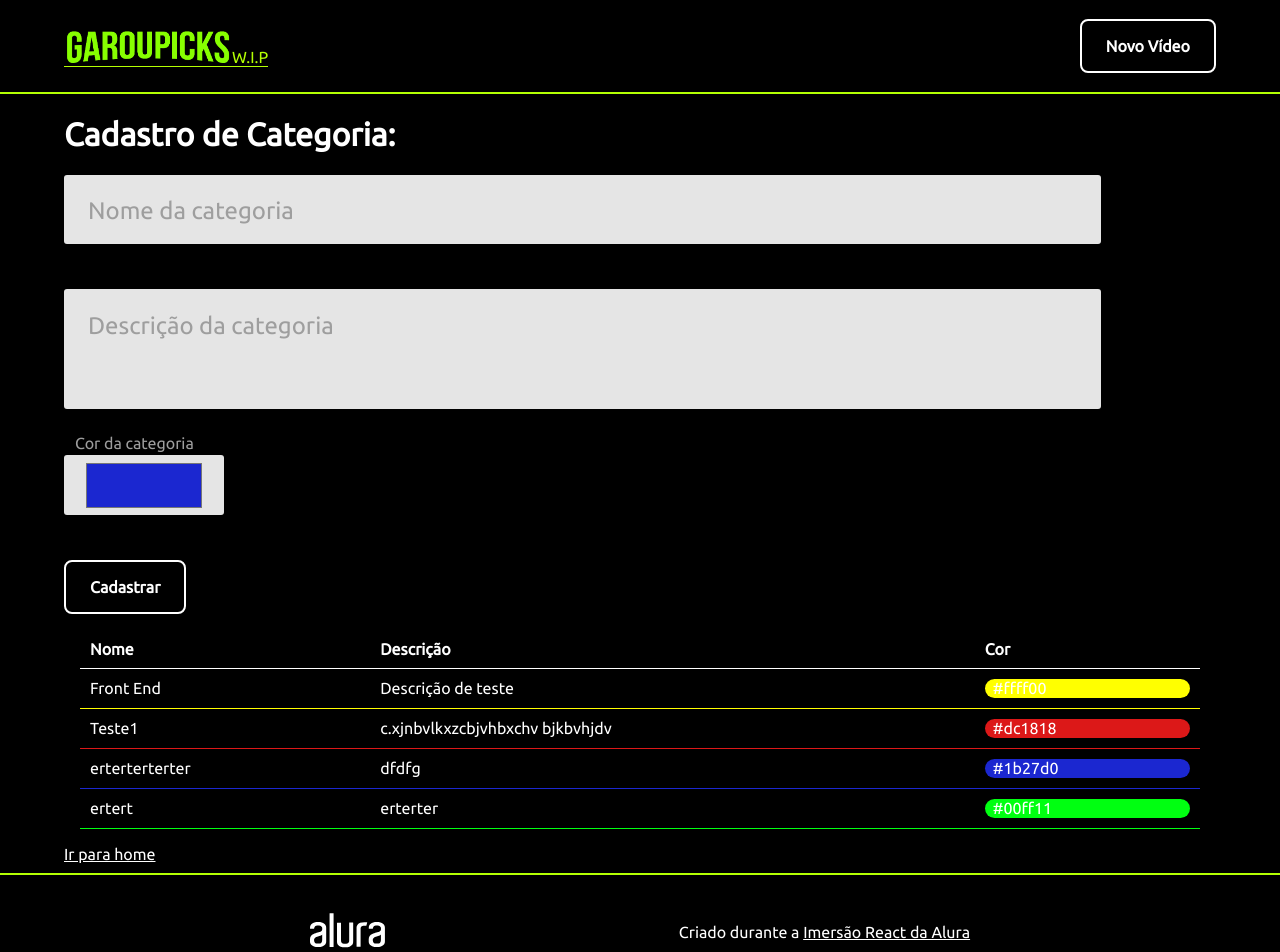
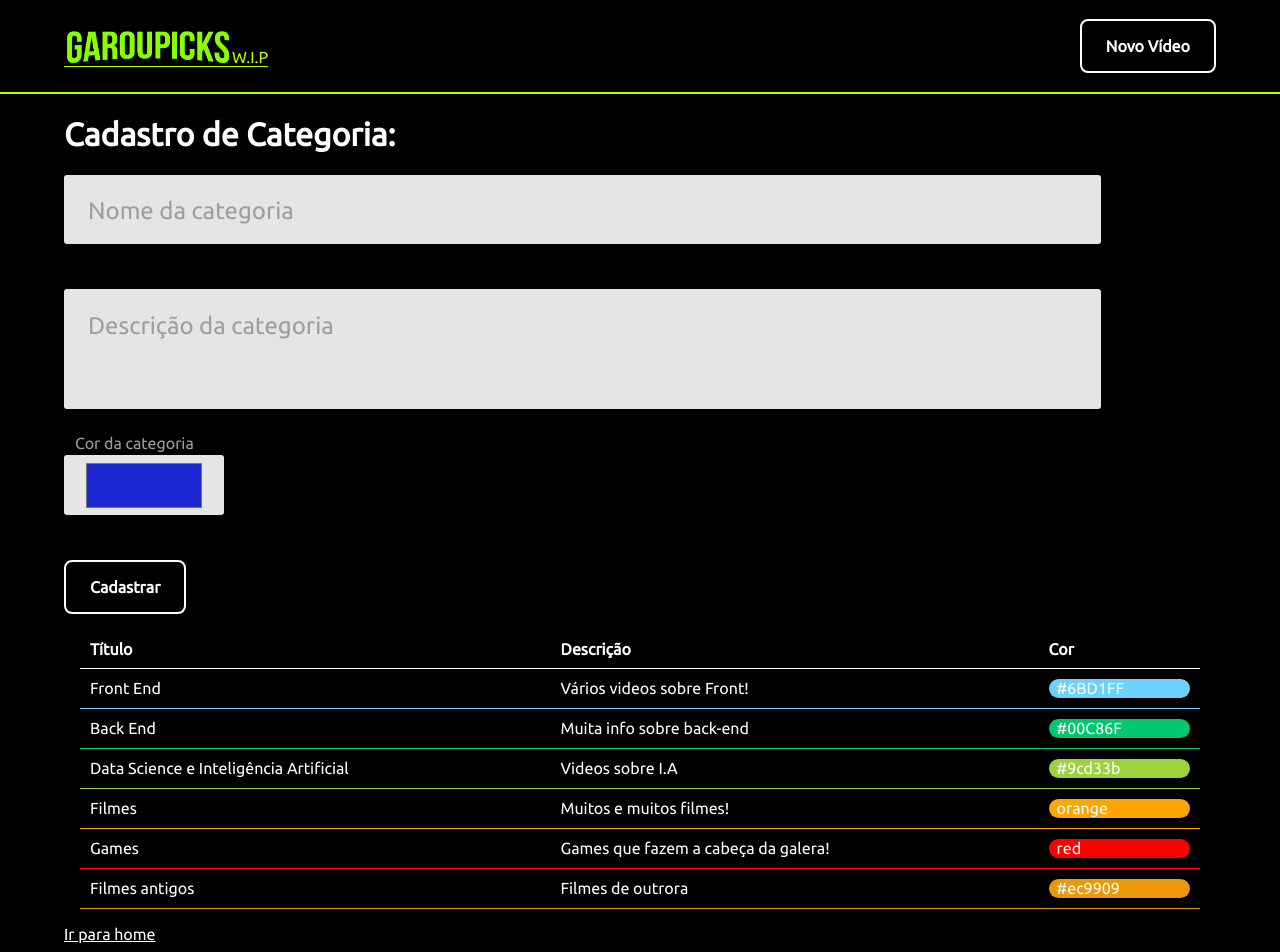
Before and after one commit to garouxl/garoupicks, a React (Create React App) app: page /cadastro/categoria in a window 1280 px wide. Shown: the top 952 px of the page. Built offline with nearby package versions, Linux system fonts and the light colour scheme; data requests are answered from the project's data file.

Commit message:
novos dados no dbjson

```diff
--- a/db.json
+++ b/db.json
@@ -2,27 +2,201 @@
   "categorias": [
     {
       "id": 1,
-      "nome": "Front End",
-      "descricao": "Descrição de teste",
-      "cor": "#ffff00"
+      "titulo": "Front End",
+      "descricao": "Vários videos sobre Front!",
+      "cor": "#6BD1FF",
+      "link_extra": {
+        "text": "Formação de Front End na Alura",
+        "url": "https://www.alura.com.br/cursos-online-front-end"
+      }
     },
     {
-      "nome": "Teste1",
-      "descricao": "c.xjnbvlkxzcbjvhbxchv bjkbvhjdv",
-      "cor": "#dc1818",
-      "id": 2
+      "id": 2,
+      "titulo": "Back End",
+      "descricao": "Muita info sobre back-end",
+      "cor": "#00C86F",
+      "link_extra": {
+        "text": "Cursos de Back End na Alura",
+        "url": "https://www.alura.com.br/cursos-online-programacao"
+      }
     },
     {
-      "nome": "erterterterter",
-      "descricao": "dfdfg",
-      "cor": "#1b27d0",
-      "id": 3
+      "id": 3,
+      "titulo": "Data Science e Inteligência Artificial",
+      "descricao": "Videos sobre I.A",
+      "cor": "#9cd33b",
+      "link_extra": {
+        "text": "Cursos de Data Science na Alura",
+        "url": "https://www.alura.com.br/cursos-online-mobile"
+      }
     },
     {
-      "nome": "ertert",
-      "descricao": "erterter",
-      "cor": "#00ff11",
-      "id": 4
+      "id": 4,
+      "titulo": "Filmes",
+      "descricao": "Muitos e muitos filmes!",
+      "cor": "orange"
+    },
+    {
+      "id": 5,
+      "titulo": "Games",
+      "descricao": "Games que fazem a cabeça da galera!",
+      "cor": "red",
+      "link_extra": {
+        "text": "Formação de Jogos na Alura",
+        "url": "https://www.alura.com.br/cursos-online-front-end"
+      }
+    },
+    {
+      "titulo": "Filmes antigos",
+      "descricao": "Filmes de outrora",
+      "cor": "#ec9909",
+      "id": 6
+    }
+  ],
+  "videos": [
+    {
+      "id": 1,
+      "categoriaId": 1,
+      "titulo": "SEO com React",
+      "url": "https://www.youtube.com/watch?v=c8mVlakBESE"
+    },
+    {
+      "id": 2,
+      "categoriaId": 1,
+      "titulo": "O que faz uma desenvolvedora front-end? #HipstersPontoTube",
+      "url": "https://www.youtube.com/watch?v=ZY3-MFxVdEw"
+    },
+    {
+      "id": 3,
+      "categoriaId": 1,
+      "titulo": "Componentização com VanillaJS #AluraMais",
+      "url": "https://www.youtube.com/watch?v=LatCKpcOMak"
+    },
+    {
+      "id": 4,
+      "categoriaId": 1,
+      "titulo": "Pare de chutar e aprenda a display: inline #01",
+      "url": "https://www.youtube.com/watch?v=5PS6ku8NzIE"
+    },
+    {
+      "id": 5,
+      "categoriaId": 1,
+      "titulo": "Template String: Interpolando strings com JavaScript #AluraMais",
+      "url": "https://www.youtube.com/watch?v=ORI_HTXaIw0"
+    },
+    {
+      "id": 6,
+      "categoriaId": 1,
+      "titulo": "Qual é a melhor linguagem de programação? #HipstersPontoTube",
+      "url": "https://www.youtube.com/watch?v=Uh-GNH-t89w"
+    },
+    {
+      "id": 7,
+      "categoriaId": 1,
+      "titulo": "Novidades do Angular v9",
+      "url": "https://www.youtube.com/watch?v=34uHo7hFmG0"
+    },
+    {
+      "id": 8,
+      "categoriaId": 2,
+      "titulo": "PERCURSO em NÍVEL em ÁRVORE BINÁRIA | Estruturas de Dados #14",
+      "url": "https://www.youtube.com/watch?v=UOK7nS2E9xM"
+    },
+    {
+      "id": 9,
+      "categoriaId": 2,
+      "titulo": "Coders4Tips - S01E04: GitHub CLI - Uma Nova Experiência no Github!",
+      "url": "https://www.youtube.com/watch?v=6o6-bKOZOEY"
+    },
+    {
+      "id": 10,
+      "categoriaId": 2,
+      "titulo": "Programei 4 robôs que criam vídeos para mim no YouTube",
+      "url": "https://www.youtube.com/watch?v=kjhu1LEmRpY"
+    },
+    {
+      "id": 11,
+      "categoriaId": 2,
+      "titulo": "API: Dicionário do Programador",
+      "url": "https://www.youtube.com/watch?v=vGuqKIRWosk"
+    },
+    {
+      "id": 12,
+      "categoriaId": 2,
+      "titulo": "Usando Git Direito",
+      "url": "https://www.youtube.com/watch?v=6OokP-NE49k"
+    },
+    {
+      "id": 13,
+      "categoriaId": 3,
+      "titulo": "Teste de Turing",
+      "url": "https://www.youtube.com/watch?v=BaPGU4JWa34"
+    },
+    {
+      "id": 14,
+      "categoriaId": 3,
+      "titulo": "O que é Data Science?",
+      "url": "https://www.youtube.com/watch?v=5b9Z8toVaAU&t=9s"
+    },
+    {
+      "id": 15,
+      "categoriaId": 3,
+      "titulo": "Melhor forma de aprender Python",
+      "url": "https://www.youtube.com/watch?v=Gojqw9BQ5qY"
+    },
+    {
+      "id": 16,
+      "categoriaId": 3,
+      "titulo": "Como ingressar no mercado de Data Science?",
+      "url": "https://www.youtube.com/watch?v=gxyjGmOV540"
+    },
+    {
+      "id": 17,
+      "categoriaId": 4,
+      "titulo": "Interestellar",
+      "url": "https://www.youtube.com/watch?v=frD_IiY_A3E"
+    },
+    {
+      "id": 18,
+      "categoriaId": 4,
+      "titulo": "Gattaca",
+      "url": "https://www.youtube.com/watch?v=Dl0tYLbrhhs"
+    },
+    {
+      "id": 19,
+      "categoriaId": 4,
+      "titulo": "A Chegada",
+      "url": "https://www.youtube.com/watch?v=rNciXGzYZms"
+    },
+    {
+      "id": 20,
+      "categoriaId": 4,
+      "titulo": "Feitiço do Tempo",
+      "url": "https://www.youtube.com/watch?v=zi8d69P9NvI"
+    },
+    {
+      "id": 21,
+      "categoriaId": 5,
+      "titulo": "Final Fantasy 7",
+      "url": "https://www.youtube.com/watch?v=I_ATSCTnUD8"
+    },
+    {
+      "id": 22,
+      "categoriaId": 5,
+      "titulo": "Assassins Creed Valhalla",
+      "url": "https://www.youtube.com/watch?v=KDfdjB9uL0U"
+    },
+    {
+      "id": 23,
+      "categoriaId": 5,
+      "titulo": "God of War 4",
+      "url": "https://www.youtube.com/watch?v=FyIwEFXOcaE"
+    },
+    {
+      "id": 24,
+      "categoriaId": 5,
+      "titulo": "Resident Evil 8",
+      "url": "https://www.youtube.com/watch?v=JSapXD9vxYA"
     }
   ]
 }
--- a/src/pages/register/Category/index.jsx
+++ b/src/pages/register/Category/index.jsx
@@ -13,7 +13,7 @@ function RegisterCategory() {
     : 'https://garoupicks.herokuapp.com/categorias';
 
   const initialValues = {
-    nome: '',
+    titulo: '',
     descricao: '',
     cor: '#1b27d0',
   };
@@ -68,15 +68,15 @@ function RegisterCategory() {
   return (
     <PageDefault>
       <h1>
-        { `Cadastro de Categoria: ${values.nome}`}
+        { `Cadastro de Categoria: ${values.titulo}`}
       </h1>
 
       <form onSubmit={submitCategory}>
         <FormField
           label="Nome da categoria"
           type="text"
-          name="nome"
-          value={values.nome}
+          name="titulo"
+          value={values.titulo}
           onChange={handleChange}
           as="input"
         />
@@ -113,7 +113,7 @@ function RegisterCategory() {
             categories.map((item) => (
               <tr key={Uniqid()}>
                 <td style={{ borderBottomColor: item.cor }}>
-                  {item.nome}
+                  {item.titulo}
                 </td>
                 <td style={{ borderBottomColor: item.cor }}>
                   {item.descricao}
@@ -127,7 +127,7 @@ function RegisterCategory() {
         </tbody>
         <thead>
           <tr>
-            <th>Nome</th>
+            <th>Título</th>
             <th>Descrição</th>
             <th>Cor</th>
           </tr>
```
